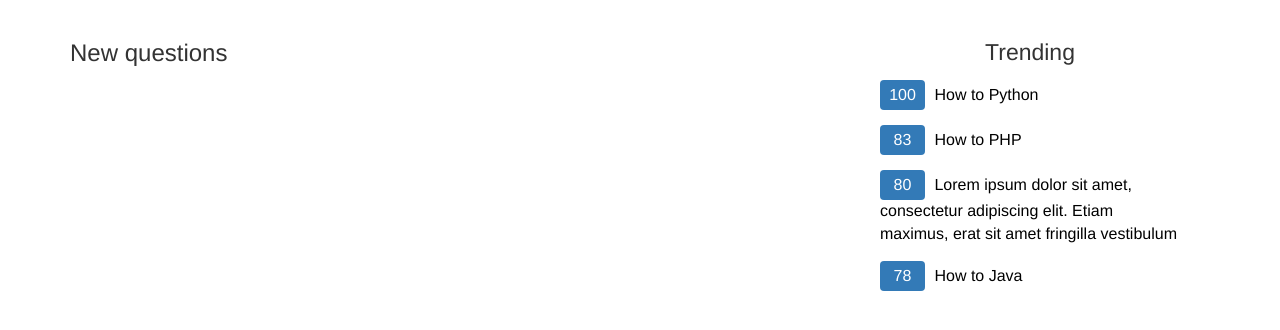
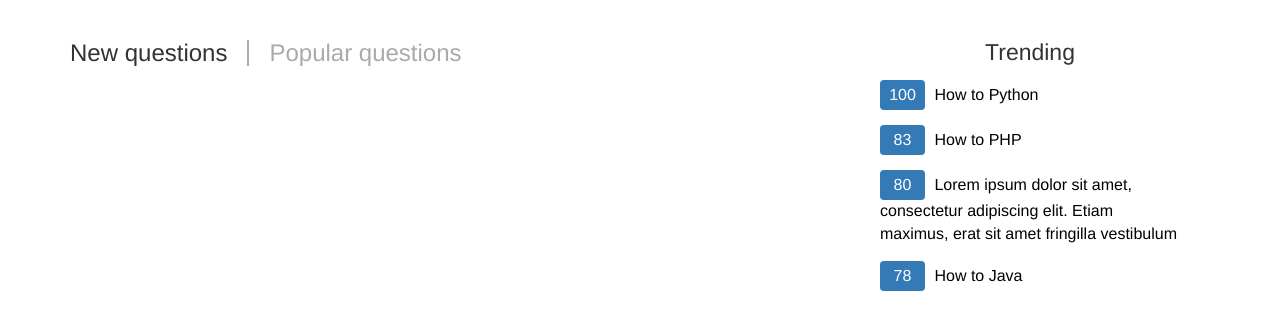
Before and after one commit to AndrewLrrr/hasker, a Django app: page / in a window 1280 px wide. Shown: the part 55-385 px from the top of the page. Run offline with Django 3.2, Linux system fonts and the light colour scheme; data that the repository does not hold is empty; some libraries are stand-ins or nearby versions.

Commit message:
Added popular question list

```diff
--- a/qa/static/qa/css/style.css
+++ b/qa/static/qa/css/style.css
@@ -260,6 +260,20 @@ h1.question-header {
     margin-bottom: 20px;
 }
 
+h1.question-header a {
+    color: #aaa;
+}
+
+h1.question-header a:hover {
+    color: #888;
+}
+
+h1.odd-header {
+    padding-right: 20px;
+    margin-right: 20px;
+    border-right: 2px solid #aaa;
+}
+
 .tag-list {
     float: left;
 }
--- a/qa/templates/qa/question_list.html
+++ b/qa/templates/qa/question_list.html
@@ -1,7 +1,20 @@
 {% extends "base.html" %}
 {% block title %}Questions{% endblock title %}
 {% block content %}
-    <h1 class="question-header">New questions</h1>
+    <h1 class="question-header odd-header pull-left">
+        {% if not request.GET.sort %}
+            New questions
+        {% else %}
+            <a href="{% url 'qa:index' %}">New questions</a>
+        {% endif %}
+    </h1>
+    <h1 class="question-header even-header">
+        {% if request.GET.sort %}
+            Popular questions
+        {% else %}
+            <a href="{% url 'qa:index' %}?sort=popular">Popular questions</a>
+        {% endif %}
+    </h1>
     {% for question in questions %}
         <div class="row question-content-block">
             <div class="col-xs-2">
--- a/qa/views.py
+++ b/qa/views.py
@@ -19,7 +19,10 @@ class IndexView(View):
     template = 'qa/question_list.html'
 
     def get(self, request):
-        questions = Question.objects.new()
+        if self.request.GET.get('sort'):
+            questions = Question.objects.popular()
+        else:
+            questions = Question.objects.new()
         return render(request, self.template, {'questions': questions})
 
 
```
